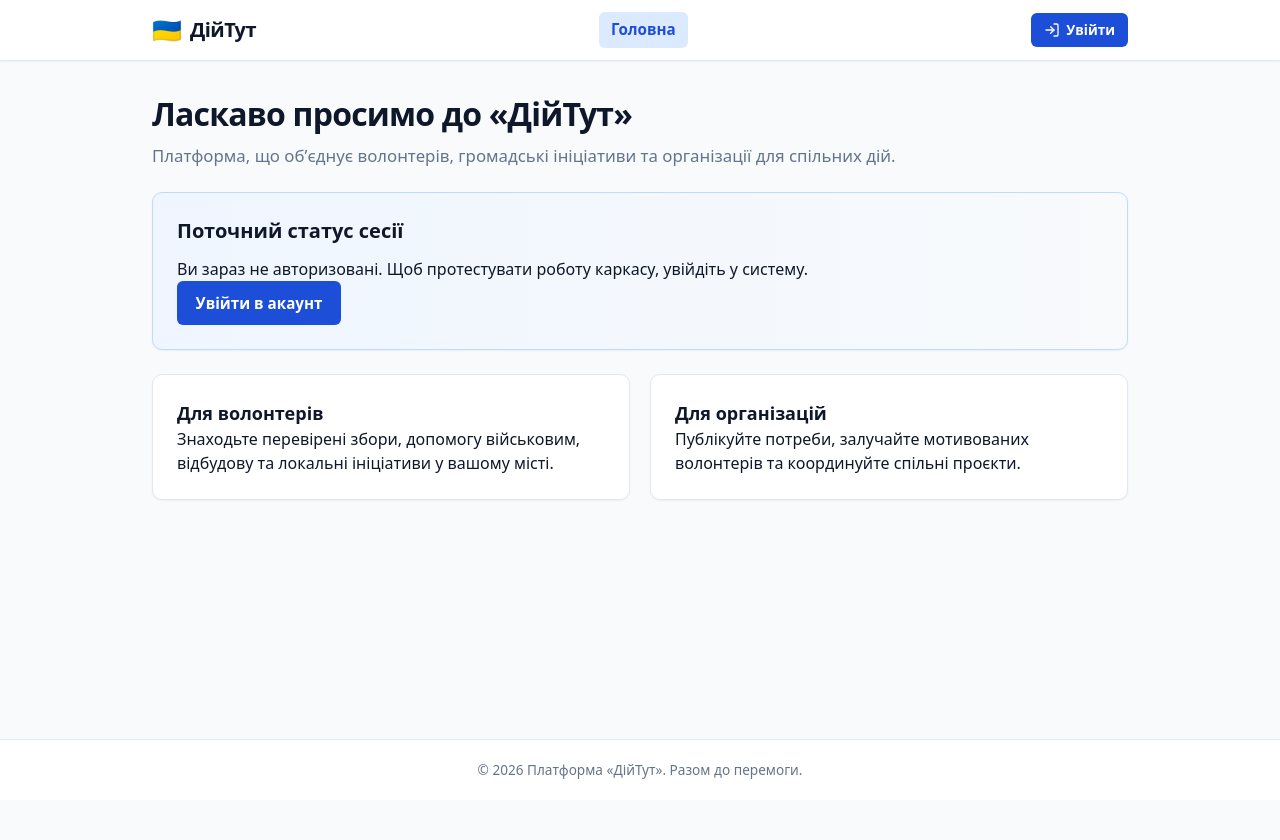
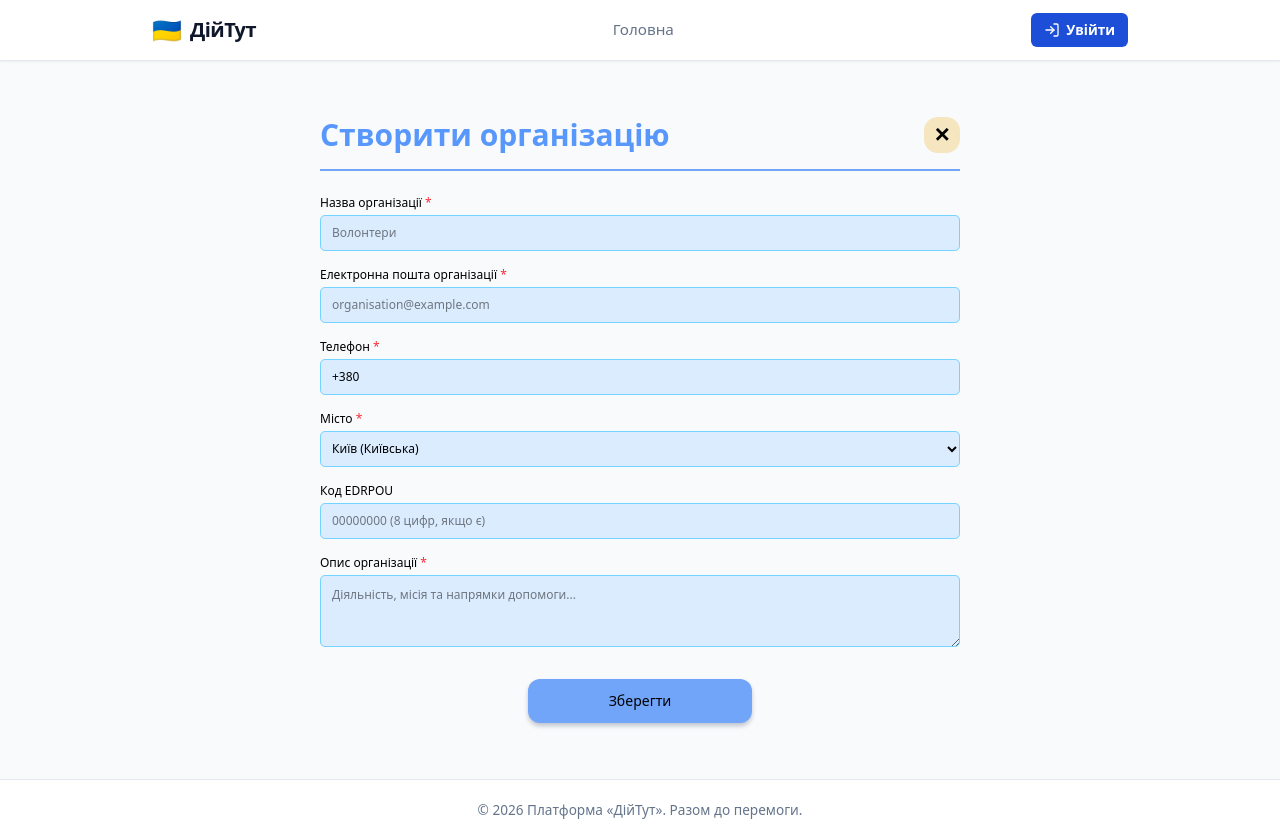
Before and after one commit to notdevelopers-dev/diytut, a React (Vite) app in the folder frontend/: page /organization/create in a window 1280 px wide. Before the commit this address led to /. Before the commit the page ends 800 px from the top, so only its background shows below. Built offline with nearby package versions, Linux system fonts and the light colour scheme.

Commit message:
SCRUM-28 [FE]: Creating an organisation

```diff
--- a/frontend/src/App.tsx
+++ b/frontend/src/App.tsx
@@ -1,38 +1,53 @@
-import { BrowserRouter, Routes, Route, Navigate } from 'react-router-dom'
-import { AuthProvider } from './context/AuthContext'
-import { ProtectedRoute } from './components/ProtectedRoute'
-import { AdminRoute } from './components/AdminRoute'
-import { Layout } from './components/Layout'
+import { BrowserRouter, Navigate, Route, Routes } from 'react-router-dom'
+import { AdminRoute } from './components/AdminRoute.tsx'
+import { Layout } from './components/Layout.tsx'
+import { ProtectedRoute } from './components/ProtectedRoute.tsx'
+import { AuthProvider } from './context/AuthContext.tsx'
+import { AdminPage } from './pages/AdminPage.tsx'
+import { HomePage } from './pages/HomePage.tsx'
+import { LoginPage } from './pages/LoginPage.tsx'
+import { ProfilePage } from './pages/ProfilePage.tsx'
+import { RegistrationCompletePage } from './pages/RegistrationCompletePage.tsx'
+// 👉 1. ДОДАЙ ЦЕЙ ІМПОРТ:
+import { CreateOrganizationPage } from './pages/CreateOrganisationPage.tsx'
 
-import { LoginPage } from './pages/LoginPage'
-import { RegistrationCompletePage } from './pages/RegistrationCompletePage'
-import { HomePage } from './pages/HomePage'
-import { ProfilePage } from './pages/ProfilePage'
-import { AdminPage } from './pages/AdminPage'
-
-export const App = () => {
+export function App() {
   return (
     <AuthProvider>
       <BrowserRouter>
         <Routes>
-          {/* Повноекранні сторінки без рамочок і без глобального меню */}
-          <Route path="/login" element={<LoginPage />} />
-          <Route
-            path="/register/complete"
-            element={<RegistrationCompletePage />}
-          />
+          <Route element={<Layout />}>
+            {/* Публічні сторінки */}
+            <Route path="/" element={<HomePage />} />
+            <Route path="/login" element={<LoginPage />} />
 
-          {/* Внутрішній сайт з шапкою та навігацією */}
-          <Route element={<Layout />}>
-            <Route path="/" element={<HomePage />} />
+            {/* Анкета реєстрації */}
+            <Route
+              path="/register/complete"
+              element={
+                <ProtectedRoute requireProfileComplete={false}>
+                  <RegistrationCompletePage />
+                </ProtectedRoute>
+              }
+            />
+
+            {/* Захищені сторінки */}
             <Route
               path="/profile"
               element={
-                <ProtectedRoute>
+                <ProtectedRoute requireProfileComplete={true}>
                   <ProfilePage />
                 </ProtectedRoute>
               }
             />
+
+            {/* 👉 2. ДОДАЙ ЦЕЙ МАРШРУТ СТВОРЕННЯ ОРГАНІЗАЦІЇ: */}
+            <Route
+              path="/organization/create"
+              element={<CreateOrganizationPage />}
+            />
+
+            {/* Адмінка */}
             <Route
               path="/admin"
               element={
@@ -41,9 +56,10 @@ export const App = () => {
                 </AdminRoute>
               }
             />
+
+            {/* Редірект на головну */}
+            <Route path="*" element={<Navigate to="/" replace />} />
           </Route>
-
-          <Route path="*" element={<Navigate to="/" replace />} />
         </Routes>
       </BrowserRouter>
     </AuthProvider>
--- /dev/null
+++ b/frontend/src/pages/CreateOrganisationPage.tsx
@@ -0,0 +1,234 @@
+import { useState } from 'react'
+import type { FormEvent, ChangeEvent } from 'react'
+import { useNavigate } from 'react-router-dom'
+
+interface CityItem {
+  id: number
+  name: string
+  region: string
+}
+
+export const CreateOrganizationPage = () => {
+  const navigate = useNavigate()
+
+  // 1. Список міст (мокап без потреби в бекенді)
+  const cities: CityItem[] = [
+    { id: 1, name: 'Київ', region: 'Київська' },
+    { id: 2, name: 'Львів', region: 'Львівська' },
+    { id: 3, name: 'Одеса', region: 'Одеська' },
+    { id: 4, name: 'Харків', region: 'Харківська' },
+    { id: 5, name: 'Дніпро', region: 'Дніпропетровська' },
+  ]
+
+  // 2. Стан полів за макетом Figma
+  const [name, setName] = useState('')
+  const [email, setEmail] = useState('')
+  const [phone, setPhone] = useState('+380')
+  const [cityId, setCityId] = useState<number>(1)
+  const [edrpou, setEdrpou] = useState('') // Необов'язковий
+  const [description, setDescription] = useState('')
+
+  const [phoneError, setPhoneError] = useState<string | null>(null)
+  const [edrpouError, setEdrpouError] = useState<string | null>(null)
+  const [isSubmitting, setIsSubmitting] = useState(false)
+
+  // 3. Валідація номера телефону
+  const handlePhoneChange = (e: ChangeEvent<HTMLInputElement>) => {
+    let input = e.target.value
+    if (!input.startsWith('+380')) {
+      input = '+380'
+    }
+    const cleaned = '+' + input.slice(1).replace(/\D/g, '').slice(0, 12)
+    setPhone(cleaned)
+
+    if (!/^\+380\d{9}$/.test(cleaned)) {
+      setPhoneError('Формат: +380XXXXXXXXX (9 цифр після +380)')
+    } else {
+      setPhoneError(null)
+    }
+  }
+
+  // 4. Валідація ЄДРПОУ (необов'язковий, але якщо введений — 8 цифр)
+  const handleEdrpouChange = (e: ChangeEvent<HTMLInputElement>) => {
+    const value = e.target.value.replace(/\D/g, '').slice(0, 8)
+    setEdrpou(value)
+
+    if (value.length > 0 && value.length !== 8) {
+      setEdrpouError('Код ЄДРПОУ має містити рівно 8 цифр')
+    } else {
+      setEdrpouError(null)
+    }
+  }
+
+  // 5. Збереження форми
+  const handleSubmit = (e: FormEvent) => {
+    e.preventDefault()
+
+    if (!/^\+380\d{9}$/.test(phone)) {
+      setPhoneError('Введіть коректний номер телефону (+380XXXXXXXXX)')
+      return
+    }
+
+    if (edrpou.length > 0 && edrpou.length !== 8) {
+      setEdrpouError('Код ЄДРПОУ має містити рівно 8 цифр')
+      return
+    }
+
+    setIsSubmitting(true)
+
+    setTimeout(() => {
+      const savedOrg = {
+        name: name.trim(),
+        email: email.trim().toLowerCase(),
+        phone,
+        city_id: Number(cityId),
+        description: description.trim(),
+        edrpou: edrpou.trim() || null,
+      }
+      localStorage.setItem('user_organization', JSON.stringify(savedOrg))
+      setIsSubmitting(false)
+      navigate('/profile', { replace: true })
+    }, 400)
+  }
+
+  return (
+    <div className="mx-auto flex w-full max-w-2xl flex-col justify-between py-6 px-4">
+      {/* Шапка форми за макетом */}
+      <div className="mb-6 flex items-center justify-between border-b-2 border-[#70A5F9] pb-4">
+        <h1 className="text-2xl font-bold text-[#5897FB] md:text-3xl">
+          Створити організацію
+        </h1>
+        <button
+          type="button"
+          onClick={() => navigate('/profile')}
+          className="flex h-9 w-9 cursor-pointer items-center justify-center rounded-lg bg-[#F5E6BF] text-xl font-bold text-black transition-transform hover:scale-105 active:scale-95"
+          title="Закрити"
+        >
+          ✕
+        </button>
+      </div>
+
+      {/* Форма за макетом Figma */}
+      <form onSubmit={handleSubmit} className="flex flex-col gap-4">
+        {/* Назва організації * */}
+        <div className="flex flex-col gap-1">
+          <label className="text-xs font-medium text-black">
+            Назва організації <span className="text-red-500">*</span>
+          </label>
+          <input
+            type="text"
+            required
+            value={name}
+            onChange={(e) => setName(e.target.value)}
+            placeholder="Волонтери"
+            className="h-9 w-full rounded-[5px] bg-[#DCECFF] px-3 text-xs text-black outline outline-1 outline-offset-[-1px] outline-sky-300 focus:outline-blue-500"
+          />
+        </div>
+
+        {/* Електронна пошта * */}
+        <div className="flex flex-col gap-1">
+          <label className="text-xs font-medium text-black">
+            Електронна пошта організації <span className="text-red-500">*</span>
+          </label>
+          <input
+            type="email"
+            required
+            value={email}
+            onChange={(e) => setEmail(e.target.value)}
+            placeholder="organisation@example.com"
+            className="h-9 w-full rounded-[5px] bg-[#DCECFF] px-3 text-xs text-black outline outline-1 outline-offset-[-1px] outline-sky-300 focus:outline-blue-500"
+          />
+        </div>
+
+        {/* Телефон * */}
+        <div className="flex flex-col gap-1">
+          <label className="text-xs font-medium text-black">
+            Телефон <span className="text-red-500">*</span>
+          </label>
+          <input
+            type="tel"
+            required
+            value={phone}
+            onChange={handlePhoneChange}
+            placeholder="+380"
+            className={`h-9 w-full rounded-[5px] bg-[#DCECFF] px-3 text-xs text-black outline outline-1 outline-offset-[-1px] ${
+              phoneError
+                ? 'outline-red-500 bg-red-50'
+                : 'outline-sky-300 focus:outline-blue-500'
+            }`}
+          />
+          {phoneError && (
+            <span className="text-[10px] text-red-500">{phoneError}</span>
+          )}
+        </div>
+
+        {/* Місто * */}
+        <div className="flex flex-col gap-1">
+          <label className="text-xs font-medium text-black">
+            Місто <span className="text-red-500">*</span>
+          </label>
+          <select
+            value={cityId}
+            onChange={(e) => setCityId(Number(e.target.value))}
+            className="h-9 w-full rounded-[5px] bg-[#DCECFF] px-2 text-xs text-black outline outline-1 outline-offset-[-1px] outline-sky-300 focus:outline-blue-500"
+          >
+            {cities.map((city) => (
+              <option key={city.id} value={city.id}>
+                {city.name} {city.region ? `(${city.region})` : ''}
+              </option>
+            ))}
+          </select>
+        </div>
+
+        {/* Код EDRPOU (необов'язковий) */}
+        <div className="flex flex-col gap-1">
+          <label className="text-xs font-medium text-black">Код EDRPOU</label>
+          <input
+            type="text"
+            value={edrpou}
+            onChange={handleEdrpouChange}
+            placeholder="00000000 (8 цифр, якщо є)"
+            className={`h-9 w-full rounded-[5px] bg-[#DCECFF] px-3 text-xs text-black outline outline-1 outline-offset-[-1px] ${
+              edrpouError
+                ? 'outline-red-500 bg-red-50'
+                : 'outline-sky-300 focus:outline-blue-500'
+            }`}
+          />
+          {edrpouError && (
+            <span className="text-[10px] text-red-500">{edrpouError}</span>
+          )}
+        </div>
+
+        {/* Опис організації * */}
+        <div className="flex flex-col gap-1">
+          <label className="text-xs font-medium text-black">
+            Опис організації <span className="text-red-500">*</span>
+          </label>
+          <textarea
+            rows={3}
+            required
+            value={description}
+            onChange={(e) => setDescription(e.target.value)}
+            placeholder="Діяльність, місія та напрямки допомоги..."
+            className="w-full rounded-[5px] bg-[#DCECFF] p-3 text-xs text-black outline outline-1 outline-offset-[-1px] outline-sky-300 focus:outline-blue-500"
+          />
+        </div>
+
+        {/* Кнопка "Зберегти" */}
+        <div className="mt-4 flex justify-center">
+          <button
+            type="submit"
+            disabled={
+              isSubmitting || Boolean(phoneError) || Boolean(edrpouError)
+            }
+            className="h-11 w-56 cursor-pointer rounded-xl bg-[#70A5F9] text-sm font-medium text-black shadow-[0px_3px_4px_0px_rgba(26,44,74,0.25)] transition-all hover:bg-[#5b96ee] active:scale-95 disabled:bg-gray-300 disabled:cursor-not-allowed"
+          >
+            {isSubmitting ? 'Збереження...' : 'Зберегти'}
+          </button>
+        </div>
+      </form>
+    </div>
+  )
+}
+
+export default CreateOrganizationPage
```
